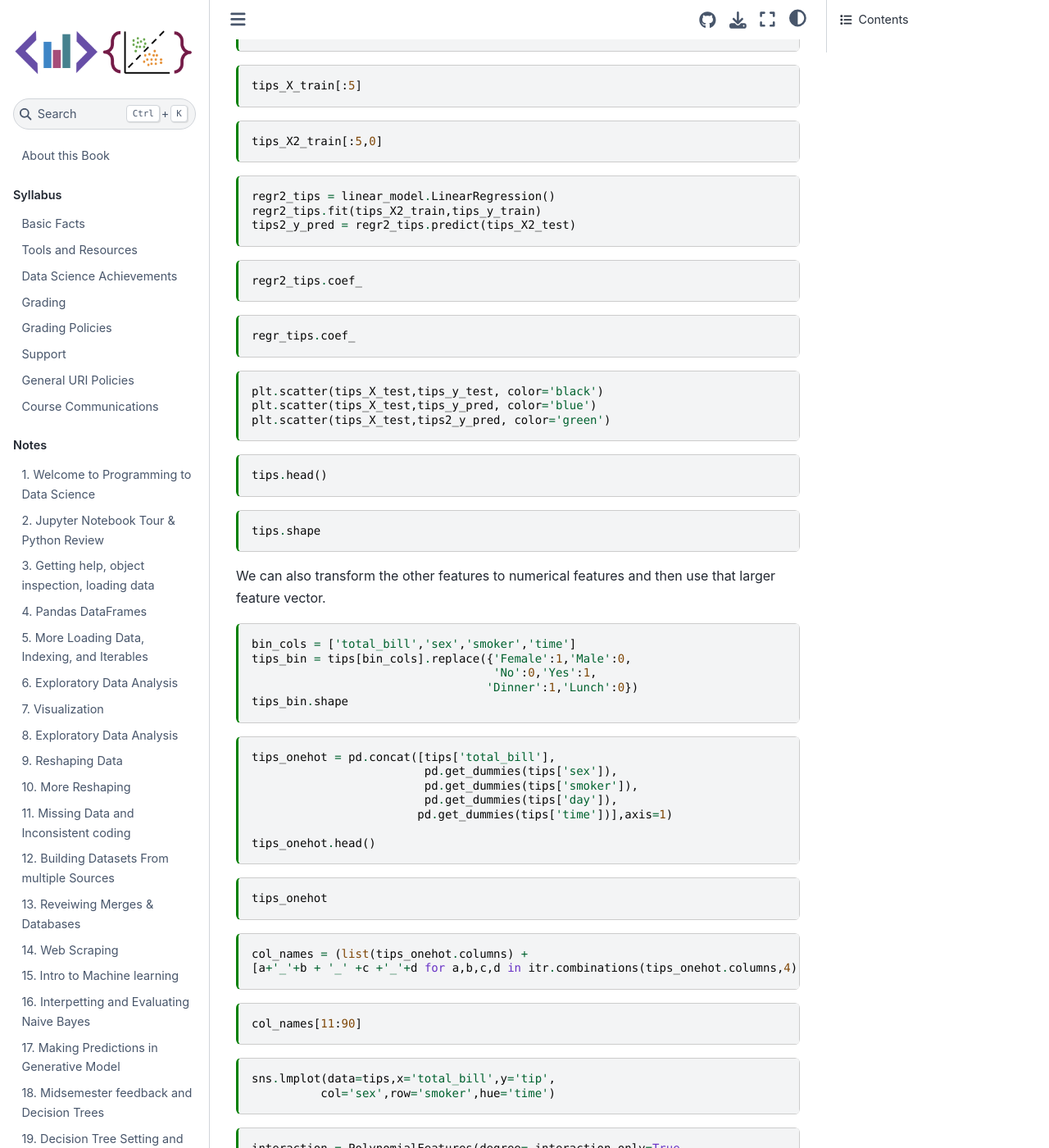
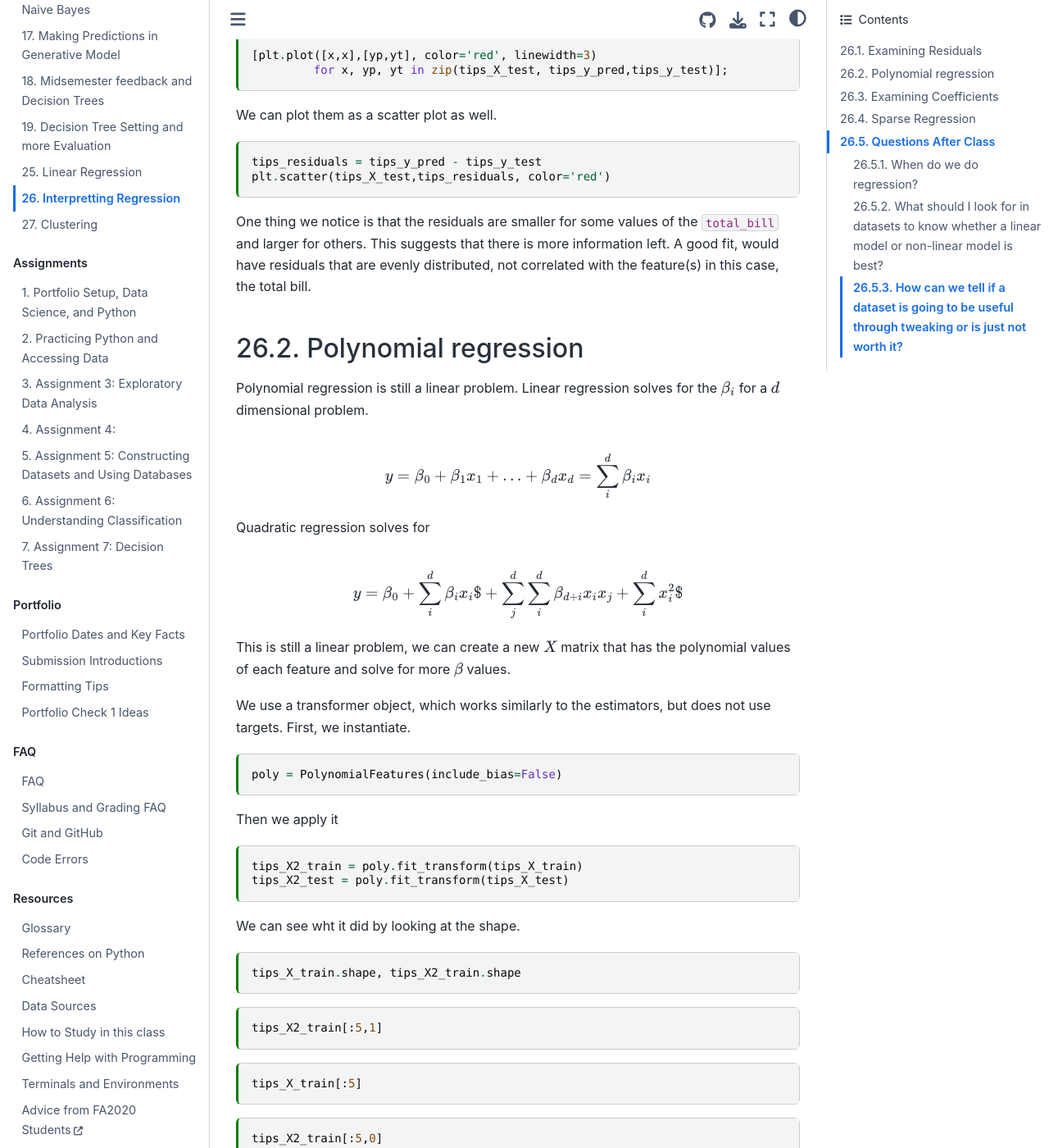
Before and after one commit to rhodyprog4ds/BrownFall21, a Jupyter Book: the page built from notes/2021-10-29.md, in a window 1280 px wide and 1400 px high, scrolled down 1429 px. Shown: the whole window at 82% size. Built offline with Jupyter Book 1.0.4 settings and Sphinx 7.4.7 and the Sphinx Book theme 1.1.4, drawn with Linux system fonts in a browser that asks for light colours; pages that are not in the unit, such as notebooks, are missing from menus; some of the changed text lies outside the part shown.

Commit message:
finish notes

````diff
--- a/_toc.yml
+++ b/_toc.yml
@@ -35,6 +35,8 @@ parts:
       - file: notes/2021-10-20
       - file: notes/2021-10-22
       - file: notes/2021-10-25
+      - file: notes/2021-10-29
+      - file: notes/2021-11-01
   - caption: Assignments
     numbered: True
     chapters:
--- a/notes/2021-10-29.md
+++ b/notes/2021-10-29.md
@@ -11,6 +11,7 @@ kernelspec:
   name: python3
 ---
 
+# Interpretting Regression
 ```{code-cell} ipython3
 import matplotlib.pyplot as plt
 import seaborn as sns
@@ -24,6 +25,7 @@ from sklearn.model_selection import train_test_split
 from sklearn.preprocessing import PolynomialFeatures
 sns.set_theme(font_scale=2,palette='colorblind')
 ```
+we'll return to the same data we used on Monday, first.
 
 ```{code-cell} ipython3
 tips = sns.load_dataset("tips").dropna()
@@ -37,7 +39,10 @@ tips.shape
 tips.head()
 ```
 
+Again, we'll prepare the data.
+
 ```{code-cell} ipython3
+
 # sklearn requires 2D object of features even for 1 feature
 tips_X = tips['total_bill'].values
 tips_X = tips_X[:,np.newaxis] # add an axis
@@ -50,42 +55,83 @@ tips_X_train,tips_X_test, tips_y_train, tips_y_test = train_test_split(
                      random_state=0)
 ```
 
+Next, we'll fit the model
+
 ```{code-cell} ipython3
 regr_tips = linear_model.LinearRegression()
 regr_tips.fit(tips_X_train,tips_y_train)
 regr_tips.score(tips_X_test,tips_y_test)
 ```
 
-This doesn't perform all that well, but let's investigate it futher.
+
+This doesn't perform all that well, but let's investigate it further.
 We'll start by looking at the residuals
 
 ```{code-cell} ipython3
 tips_y_pred = regr_tips.predict(tips_X_test)
 ```
+## Examining Residuals
+
+The error, the difference between the predictions and the truth is called the
+residual.
 
 ```{code-cell} ipython3
 tips_y_pred - tips_y_test
 ```
 
+To examine these, we can plot them on the data:
 ```{code-cell} ipython3
 plt.scatter(tips_X_test,tips_y_test, color='black')
 plt.scatter(tips_X_test,tips_y_pred, color='blue')
+
+[plt.plot([x,x],[yp,yt], color='red', linewidth=3)
+         for x, yp, yt in zip(tips_X_test, tips_y_pred,tips_y_test)];
 ```
 
+We can plot them as a scatter plot as well.
 ```{code-cell} ipython3
+
 tips_residuals = tips_y_pred - tips_y_test
 plt.scatter(tips_X_test,tips_residuals, color='red')
 ```
+
+One thing we notice is that the residuals are smaller for some values of the
+`total_bill`  and larger for others. This suggests that there is more
+information left.
+A good fit, would have residuals that are evenly distributed, not correlated
+with the feature(s) in this case, the total bill.
+
+
+## Polynomial regression
+
+Polynomial regression is still a linear problem.  Linear regression solves for
+the $\beta_i$ for a $d$ dimensional problem.
+
+$$ y = \beta_0 + \beta_1 x_1 + \ldots + \beta_d x_d = \sum_i^d \beta_i x_i$$
+
+Quadratic regression solves for
+
+$$ y = \beta_0 + \sum_i^d \beta_i x_i$ + \sum_j^d \sum_i^d \beta_{d+i} x_i x_j + \sum_i^d x_i^2$ $$
+
+This is still a linear problem, we can create a new $X$ matrix that has the
+polynomial values of each feature  and solve for more $\beta$ values.
+
+We use a transformer object, which works similarly to the estimators, but does
+not use targets.
+First, we instantiate.
 
 ```{code-cell} ipython3
 poly = PolynomialFeatures(include_bias=False)
 ```
 
+Then we apply it
 ```{code-cell} ipython3
 tips_X2_train = poly.fit_transform(tips_X_train)
 tips_X2_test = poly.fit_transform(tips_X_test)
 ```
 
+
+We can see wht it did by looking at the shape.
 ```{code-cell} ipython3
 tips_X_train.shape, tips_X2_train.shape
 ```
@@ -102,36 +148,77 @@ tips_X_train[:5]
 tips_X2_train[:5,0]
 ```
 
+Now, we can fit a linear model on this data, which learns a weight for the data
+and it's squared value.
+
 ```{code-cell} ipython3
 regr2_tips = linear_model.LinearRegression()
 regr2_tips.fit(tips_X2_train,tips_y_train)
 tips2_y_pred = regr2_tips.predict(tips_X2_test)
 ```
-
-```{code-cell} ipython3
-regr2_tips.coef_
-```
-
-```{code-cell} ipython3
-regr_tips.coef_
-```
+Then we can plot it.
 
 ```{code-cell} ipython3
 plt.scatter(tips_X_test,tips_y_test, color='black')
 plt.scatter(tips_X_test,tips_y_pred, color='blue')
 plt.scatter(tips_X_test,tips2_y_pred, color='green')
 ```
+We can see that this its somewhat better, the residuals are more uniformly
+distributed, but it doesn't look very nonlinear.
+We will examine this further in the next step, but first we will drop the linear column to see the quadratic more clearly.
+
 
 ```{code-cell} ipython3
-tips.head()
+poly = PolynomialFeatures()
+
+tips_Xq_train = poly.fit_transform(tips_X_train)[:,::2]
+tips_Xq_test = poly.fit_transform(tips_X_test)[:,::2]
+
+regr_qu_tips = linear_model.LinearRegression(fit_intercept=False)
+regr_qu_tips.fit(tips_Xq_train,tips_y_train)
+tips2_q_pred = regr_qu_tips.predict(tips_Xq_test)
 ```
 
+
 ```{code-cell} ipython3
-tips.shape
+plt.scatter(tips_X_test,tips_y_test, color='black')
+plt.scatter(tips_X_test,tips2_q_pred, color='green')
 ```
 
+```{admonition} Try it Yourself
+How would you make it cubic? what about 4th dimension?
+```
+
+## Examining Coefficients
+
+
+Now we can compare the coefficients.
+We saw above that the quadratic didn't help much, so let's look at those.
+
+```{code-cell} ipython3
+regr2_tips.coef_
+```
+The second parameter is very very small, so that explains why it didn't change
+the fit much. We can use the features to figure out how important each
+feature is to the prediction. Large numbers strongly influence the prediction
+smaller ones influence it less.
+
+```{code-cell} ipython3
+regr_tips.coef_
+```
+
+<!-- ## Multiple variables
+
+
+```{admonition} Thinking Ahead
+If this is not fully clear, it's okay.
+Using multiple variables or nonlinear regression is an extension you can use for
+your portfolio to earn level 3.
+
+```
 We can also transform the other features to numerical features and then use that larger feature vector.
 
+This binarizes the varialbes.
 ```{code-cell} ipython3
 bin_cols = ['total_bill','sex','smoker','time']
 tips_bin = tips[bin_cols].replace({'Female':1,'Male':0,
@@ -139,12 +226,11 @@ tips_bin = tips[bin_cols].replace({'Female':1,'Male':0,
                                   'Dinner':1,'Lunch':0})
 tips_bin.shape
 ```
+This gets dummies for the other variables and concats this
 
 ```{code-cell} ipython3
 
 tips_onehot = pd.concat([tips['total_bill'],
-                         pd.get_dummies(tips['sex']),
-                         pd.get_dummies(tips['smoker']),
                          pd.get_dummies(tips['day']),
                         pd.get_dummies(tips['time'])],axis=1)
 
@@ -203,6 +289,23 @@ plt.scatter(tips_X_test,tips_all_y_pred, color='green')
 
 ```{code-cell} ipython3
 regr_all_tips.coef_
+``` -->
+
+## Sparse Regression
+
+An extreme is for some coefficients to be zero.
+The LASSO model, constrains some of the coefficients to be 0, so it learns
+simultanesouly how to combine the features to predict the target and which
+subset of the features to use.
+
+```{admonition} Further Reading
+For the mathermatical formulation see the sklearn [User Guide Section on LASSO](https://scikit-learn.org/stable/modules/linear_model.html#lasso)
+and the code in [LASSO docs](https://scikit-learn.org/stable/modules/generated/sklearn.linear_model.Lasso.html)
+```
+
+```{admonition} Thinking Ahead
+LASSO is not required for assignment 8, but is one way you could earn level 3.
+Here is a preview, but you can investigate it further on your own.
 ```
 
 ```{code-cell} ipython3
@@ -232,7 +335,7 @@ The transform changed our data from 10 columns to 55.
 tips_interacion.head
 ```
 
-work through dummies
+<!-- work through dummies
 
 +++
 
@@ -240,4 +343,28 @@ show lasso
 
 ```{code-cell} ipython3
 
+``` -->
+
+## Questions After Class
+
+
+### When do we do regression?
+```{toggle}
+we do regresion, when we want to predict a continuous value
 ```
+
+
+### What should I look for in datasets to know whether a linear model or non-linear model is best?
+```{toggle}
+If you know a reason to choose one from domain knowledge, always use that. From
+data alone, a reasonable thing to do is to fit a linear model and then examine
+the residuals and use a more complex model if that makes sense.
+```
+
+### How can we tell if a dataset is going to be useful through tweaking or is just not worth it?
+```{toggle}
+This is a **very** good question, but does not have a simple answer. In some
+cases, a moderate fit quality is enough, because there's low risk of making
+errors.  In other cases, a really high quality fit is required because of the
+risk.
+```
````
Also changed, not shown: other parts of notes/2021-10-29.md (+1 -1 lines), notes/2021-11-01.md (added, +223 -0 lines).
